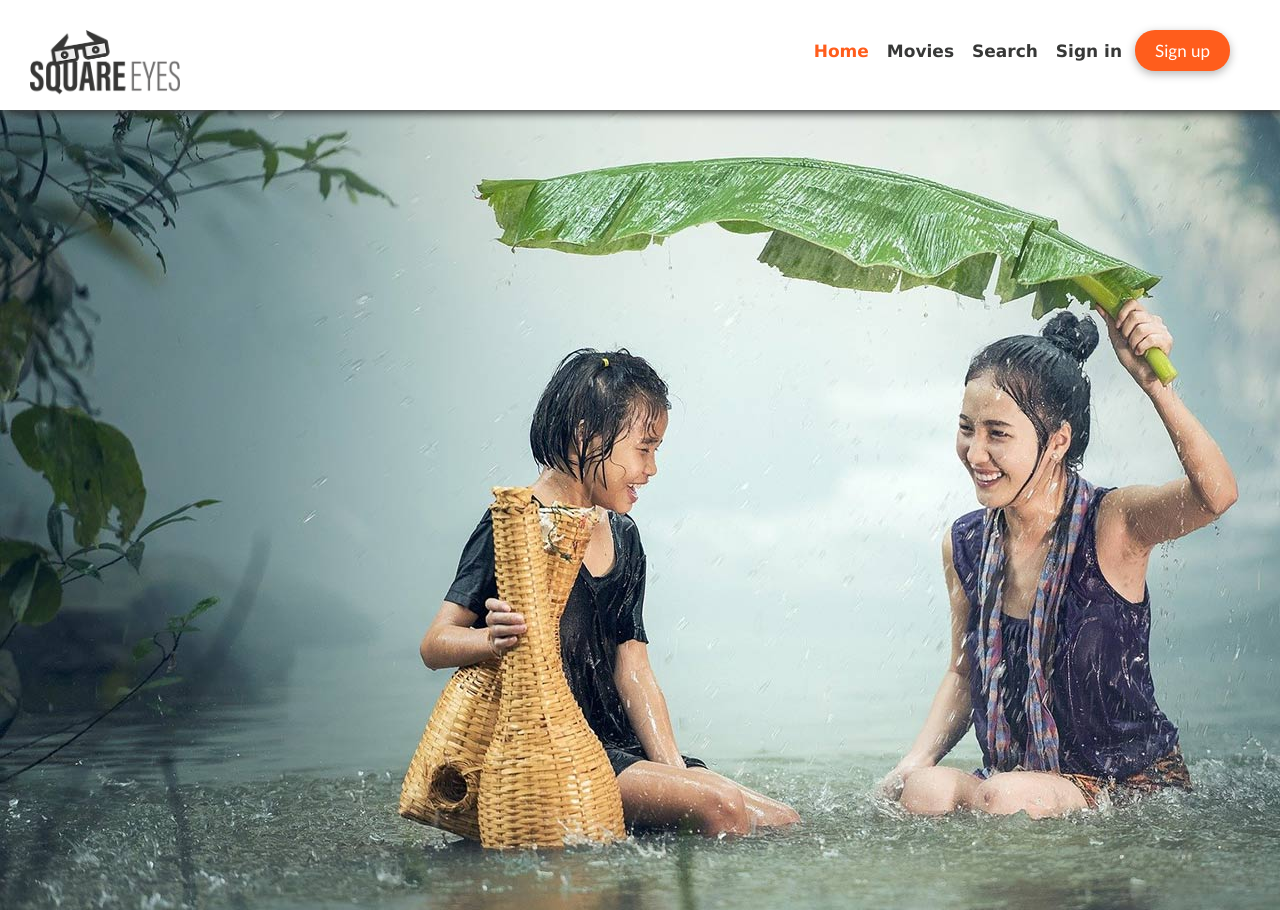
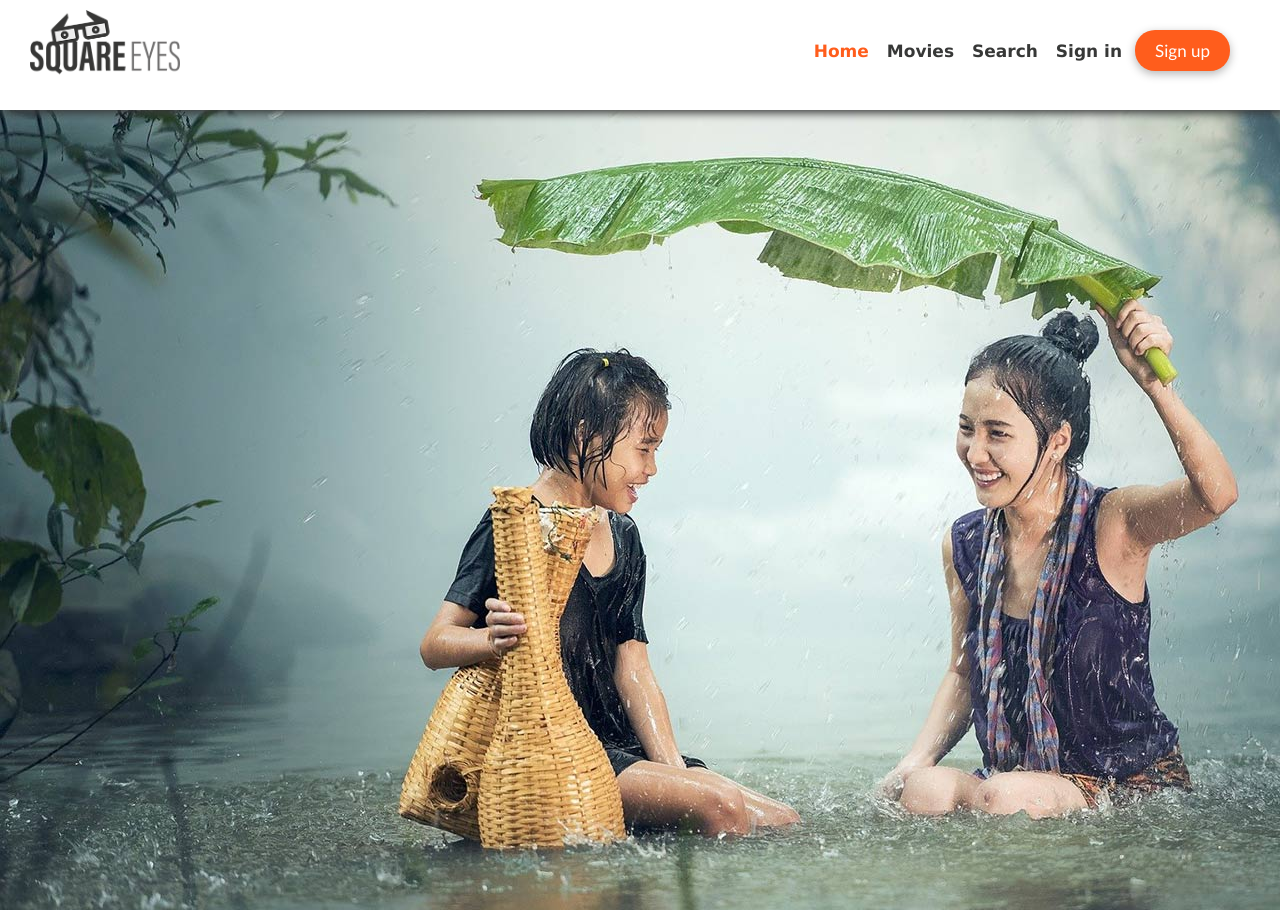
Before and after one commit to fridastromme/square-eyes, a plain HTML site: page index.html in a window 1280 px wide. Shown: the top 910 px of the page. Drawn offline with Linux system fonts and the light colour scheme.

Commit message:
Update styles.css

```diff
--- a/styles/styles.css
+++ b/styles/styles.css
@@ -25,6 +25,7 @@ body {
 
 .logo {
   width: 150px;
+  margin-top: -20px;
   float: left;
 }
 
```
